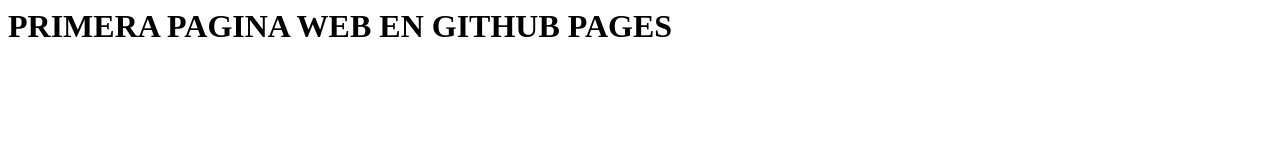
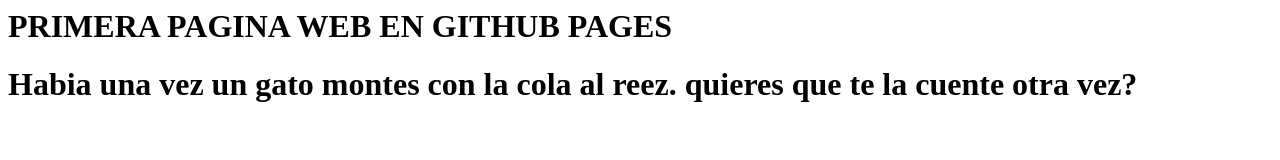
Before and after one commit to Eloso210/Primera-practica, a plain HTML site: page index.html in a window 1280 px wide. Drawn offline with Linux system fonts and the light colour scheme.

Commit message:
Update index.html

```diff
--- a/index.html
+++ b/index.html
@@ -1 +1,3 @@
 <H1> PRIMERA PAGINA WEB EN GITHUB PAGES </H1>
+<H1> Habia una vez un gato montes con la cola al reez.
+quieres que te la cuente otra vez? </H1>
```
